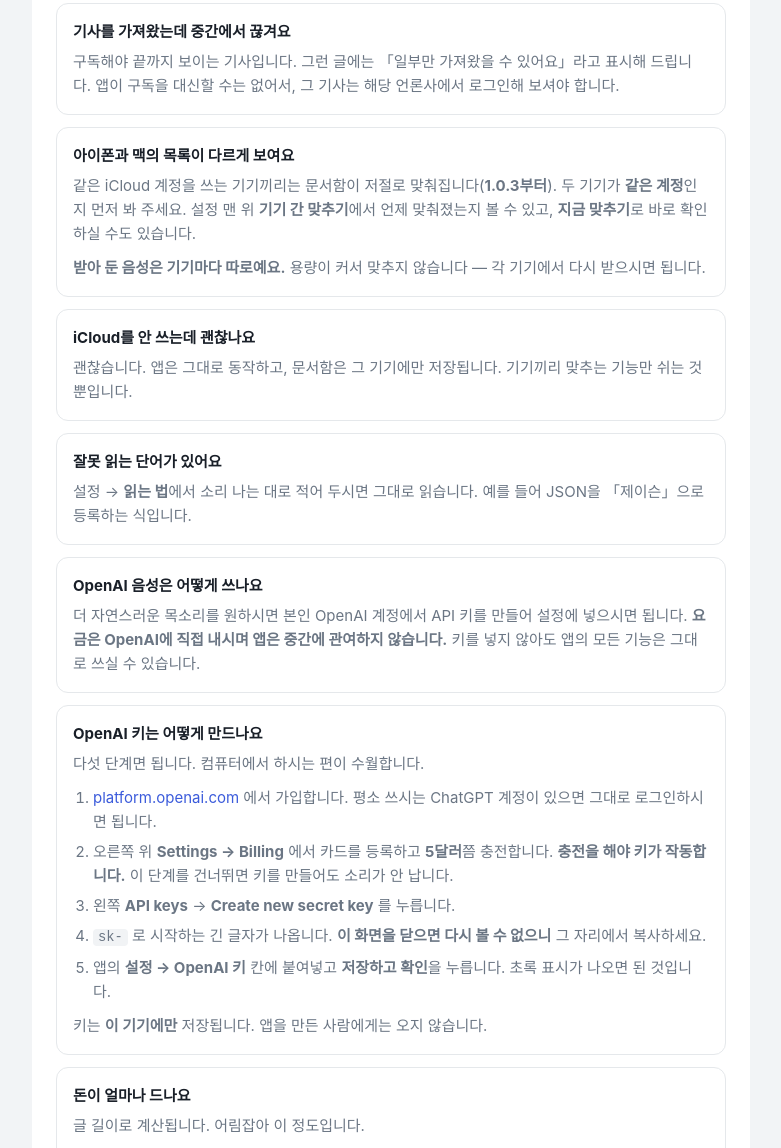
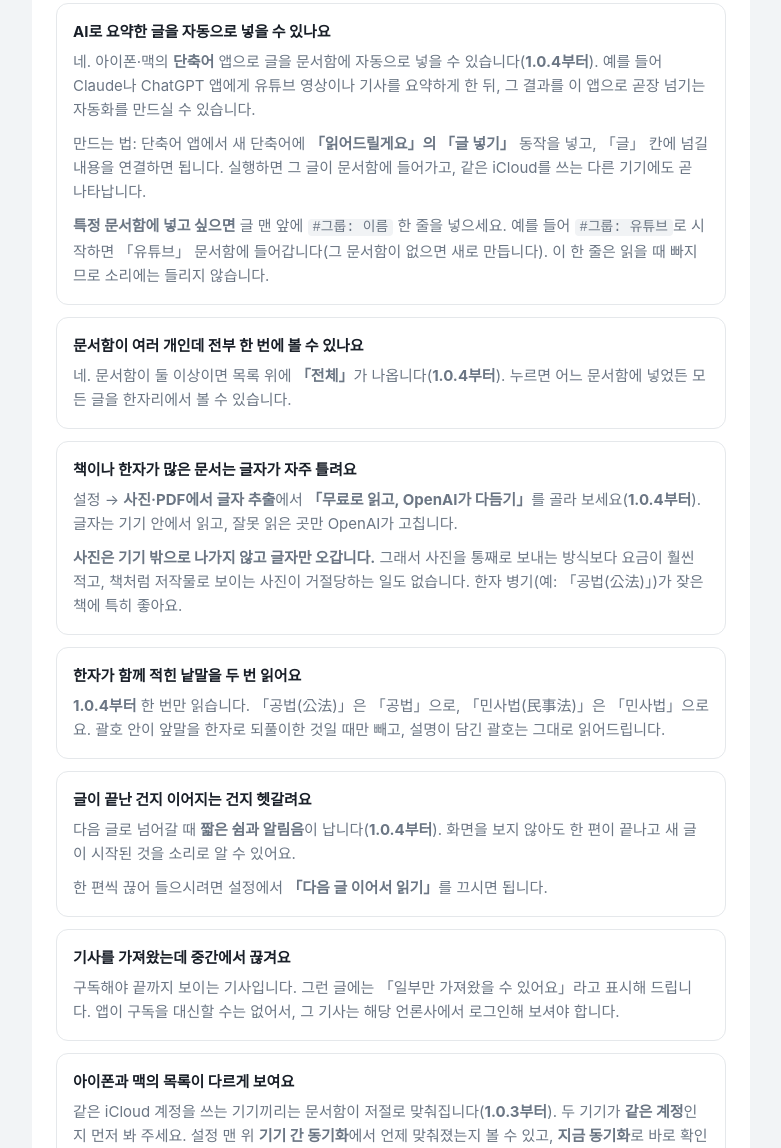
Before and after one commit to impro0126-pixel/apps, a plain HTML site: page readforyou/index.html in a window 1280 px wide. Shown: the part 1034-2182 px from the top of the page, without its empty margins (249-1030 px from the left). Drawn offline with Linux system fonts and the light colour scheme.

Commit message:
페이지 갱신

```diff
--- a/readforyou/index.html
+++ b/readforyou/index.html
@@ -54,6 +54,47 @@
   </div>
 
   <div class="faq">
+    <strong>AI로 요약한 글을 자동으로 넣을 수 있나요</strong>
+    <p>네. 아이폰·맥의 <b>단축어</b> 앱으로 글을 문서함에 자동으로 넣을 수 있습니다(<b>1.0.4부터</b>).
+       예를 들어 Claude나 ChatGPT 앱에게 유튜브 영상이나 기사를 요약하게 한 뒤, 그 결과를
+       이 앱으로 곧장 넘기는 자동화를 만드실 수 있습니다.</p>
+    <p>만드는 법: 단축어 앱에서 새 단축어에 <b>「읽어드릴게요」의 「글 넣기」</b> 동작을 넣고,
+       「글」 칸에 넘길 내용을 연결하면 됩니다. 실행하면 그 글이 문서함에 들어가고, 같은
+       iCloud를 쓰는 다른 기기에도 곧 나타납니다.</p>
+    <p><b>특정 문서함에 넣고 싶으면</b> 글 맨 앞에 <code>#그룹: 이름</code> 한 줄을 넣으세요.
+       예를 들어 <code>#그룹: 유튜브</code>로 시작하면 「유튜브」 문서함에 들어갑니다(그 문서함이
+       없으면 새로 만듭니다). 이 한 줄은 읽을 때 빠지므로 소리에는 들리지 않습니다.</p>
+  </div>
+
+  <div class="faq">
+    <strong>문서함이 여러 개인데 전부 한 번에 볼 수 있나요</strong>
+    <p>네. 문서함이 둘 이상이면 목록 위에 <b>「전체」</b>가 나옵니다(<b>1.0.4부터</b>).
+       누르면 어느 문서함에 넣었든 모든 글을 한자리에서 볼 수 있습니다.</p>
+  </div>
+
+  <div class="faq">
+    <strong>책이나 한자가 많은 문서는 글자가 자주 틀려요</strong>
+    <p>설정 → <b>사진·PDF에서 글자 추출</b>에서 <b>「무료로 읽고, OpenAI가 다듬기」</b>를 골라 보세요(<b>1.0.4부터</b>).
+       글자는 기기 안에서 읽고, 잘못 읽은 곳만 OpenAI가 고칩니다.</p>
+    <p><b>사진은 기기 밖으로 나가지 않고 글자만 오갑니다.</b> 그래서 사진을 통째로 보내는 방식보다
+       요금이 훨씬 적고, 책처럼 저작물로 보이는 사진이 거절당하는 일도 없습니다.
+       한자 병기(예: 「공법(公法)」)가 잦은 책에 특히 좋아요.</p>
+  </div>
+
+  <div class="faq">
+    <strong>한자가 함께 적힌 낱말을 두 번 읽어요</strong>
+    <p><b>1.0.4부터</b> 한 번만 읽습니다. 「공법(公法)」은 「공법」으로, 「민사법(民事法)」은 「민사법」으로요.
+       괄호 안이 앞말을 한자로 되풀이한 것일 때만 빼고, 설명이 담긴 괄호는 그대로 읽어드립니다.</p>
+  </div>
+
+  <div class="faq">
+    <strong>글이 끝난 건지 이어지는 건지 헷갈려요</strong>
+    <p>다음 글로 넘어갈 때 <b>짧은 쉼과 알림음</b>이 납니다(<b>1.0.4부터</b>). 화면을 보지 않아도
+       한 편이 끝나고 새 글이 시작된 것을 소리로 알 수 있어요.</p>
+    <p>한 편씩 끊어 들으시려면 설정에서 <b>「다음 글 이어서 읽기」</b>를 끄시면 됩니다.</p>
+  </div>
+
+  <div class="faq">
     <strong>기사를 가져왔는데 중간에서 끊겨요</strong>
     <p>구독해야 끝까지 보이는 기사입니다. 그런 글에는 「일부만 가져왔을 수 있어요」라고
        표시해 드립니다. 앱이 구독을 대신할 수는 없어서, 그 기사는 해당 언론사에서
@@ -63,8 +104,8 @@
   <div class="faq">
     <strong>아이폰과 맥의 목록이 다르게 보여요</strong>
     <p>같은 iCloud 계정을 쓰는 기기끼리는 문서함이 저절로 맞춰집니다(<b>1.0.3부터</b>).
-       두 기기가 <b>같은 계정</b>인지 먼저 봐 주세요. 설정 맨 위 <b>기기 간 맞추기</b>에서
-       언제 맞춰졌는지 볼 수 있고, <b>지금 맞추기</b>로 바로 확인하실 수도 있습니다.</p>
+       두 기기가 <b>같은 계정</b>인지 먼저 봐 주세요. 설정 맨 위 <b>기기 간 동기화</b>에서
+       언제 맞춰졌는지 볼 수 있고, <b>지금 동기화</b>로 바로 확인하실 수도 있습니다.</p>
     <p><b>받아 둔 음성은 기기마다 따로예요.</b> 용량이 커서 맞추지 않습니다 —
        각 기기에서 다시 받으시면 됩니다.</p>
   </div>
@@ -135,11 +176,6 @@
   </div>
 
   <div class="faq">
-    <strong>아이폰과 맥의 목록이 다릅니다</strong>
-    <p>맞습니다. 지금은 기기마다 따로 저장됩니다. 기기 간 동기화는 준비 중입니다.</p>
-  </div>
-
-  <div class="faq">
     <strong>넣은 글이 어디로 가나요</strong>
     <p>기기에만 저장됩니다. 앱을 만든 사람의 서버로 보내지지 않습니다.
        자세한 것은 <a href="privacy.html">개인정보처리방침</a>을 봐 주세요.</p>
```
